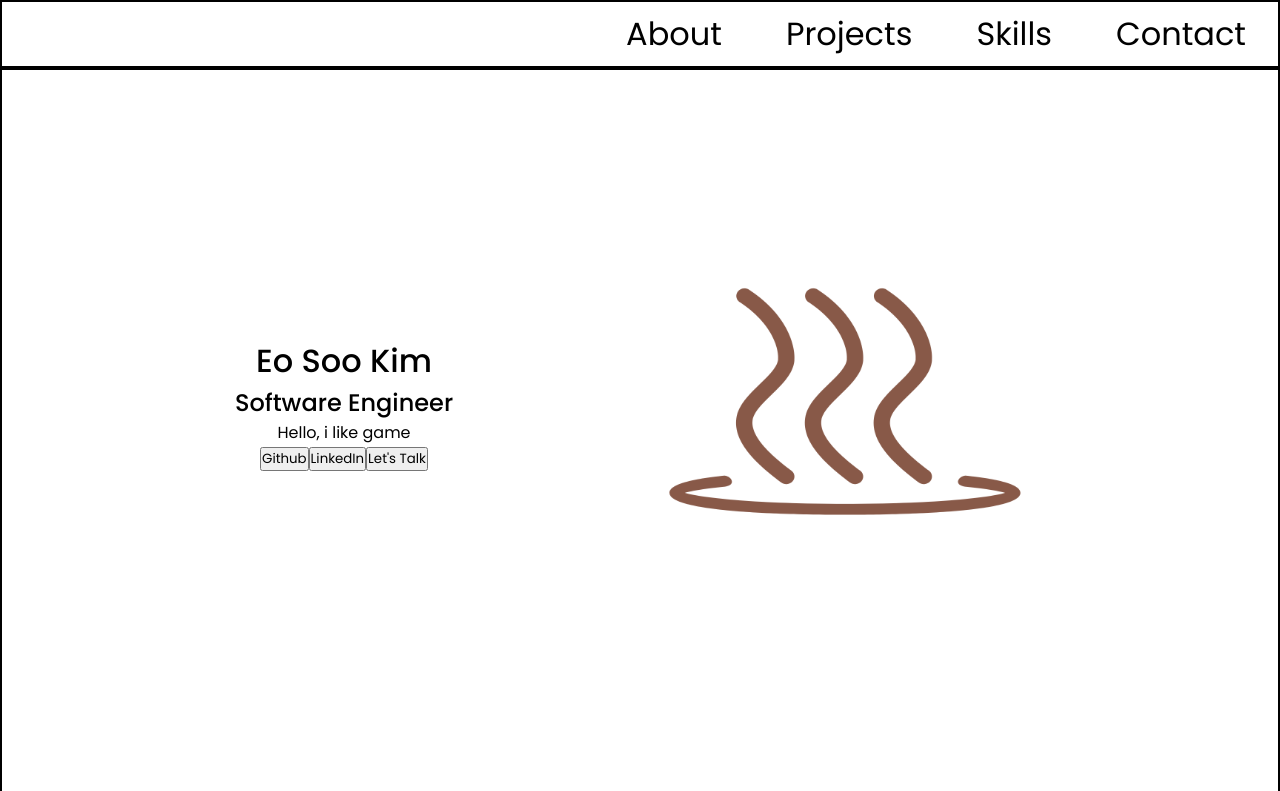
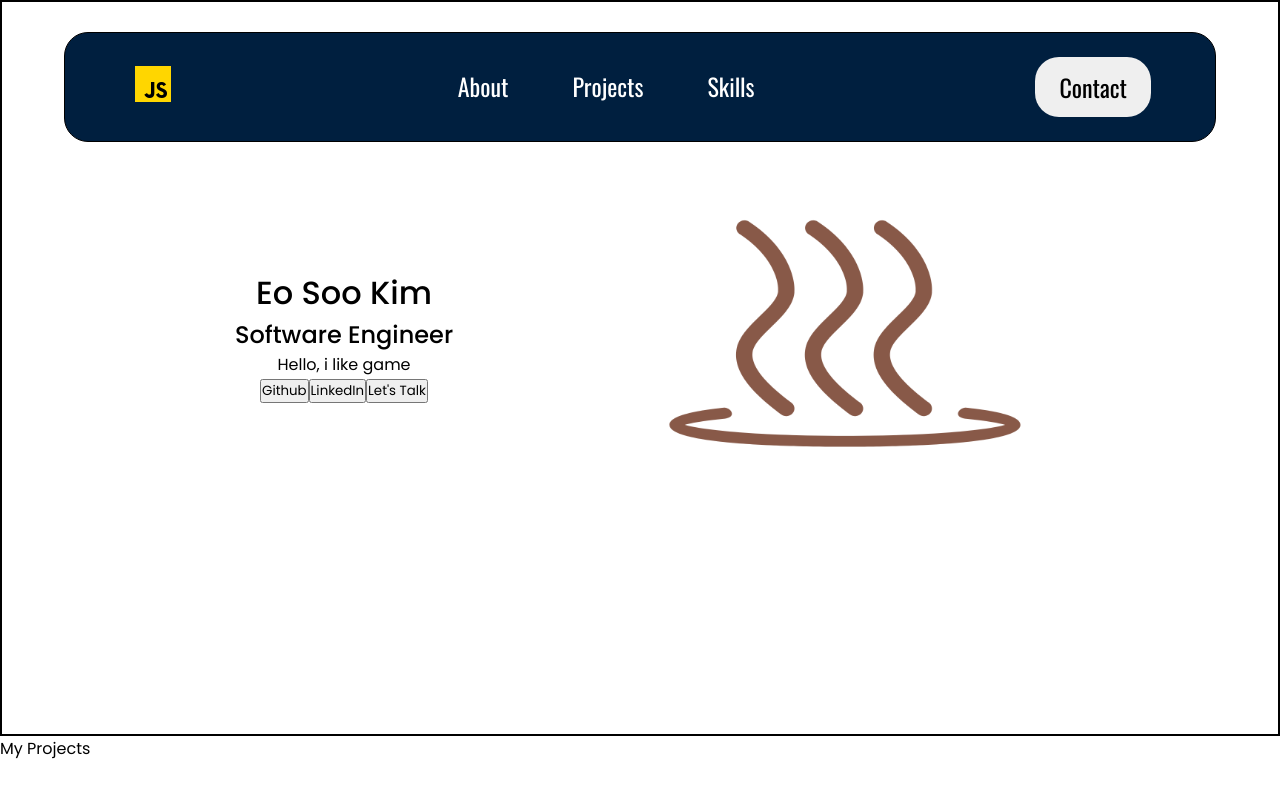
Before and after one commit to eosook/portfolio, a React (Vite) app: page / in a window 1280 px wide. Shown: the top 791 px of the page. Built offline with nearby package versions, Linux system fonts and the light colour scheme.

Commit message:
adds animation to header when it is no longer at the top of the page

```diff
--- a/src/App.jsx
+++ b/src/App.jsx
@@ -1,17 +1,22 @@
-import { useState } from "react";
+import { useState, useRef } from "react";
 import "./App.scss";
 import Header from "./components/Header/Header";
 import About from "./components/About/About";
 import Projects from "./components/Projects/Projects";
-import Skills from "./components/Skills/Skills"
+import Skills from "./components/Skills/Skills";
 import Contact from "./components/Contact/Contact";
 import Footer from "./components/Footer/Footer";
+import visibleOnScreen from "./observer";
 
 function App() {
+  const refs = [useRef()];
+  const isVisible = visibleOnScreen(refs);
   return (
     <div class="portfolio">
-      <Header />
-      <About />
+      <Header visible={isVisible[0]}/>
+      <div key={0} ref={refs[0]} className={isVisible[0] ? "portfolio__section-visible" : "portfolio__section-invisible"}>
+        <About />
+      </div>
       <Projects />
       <Skills />
       <Contact />
--- a/src/App.scss
+++ b/src/App.scss
@@ -14,3 +14,15 @@
 button{
   cursor: pointer;
 }
+
+.portfolio{
+
+  &__section{
+    &-visible{
+      opacity: 1;
+    }
+    &-invisible{
+      opacity: 0;
+    }
+  }
+}
--- a/src/components/About/About.scss
+++ b/src/components/About/About.scss
@@ -1,6 +1,8 @@
 @use "../../styles/fonts" as *;
 @use "../../styles/mixins" as *;
 @use "../../styles/media-queries" as *;
+@use "../../styles/colors" as *;
+@use "../../styles/animations" as *;
 
 .about {
   border: 2px solid black;
--- a/src/components/Contact/Contact.scss
+++ b/src/components/Contact/Contact.scss
@@ -1,6 +1,8 @@
 @use "../../styles/fonts" as *;
 @use "../../styles/mixins" as *;
 @use "../../styles/media-queries" as *;
+@use "../../styles/colors" as *;
+@use "../../styles/animations" as *;
 
 .contact{
     padding: 2rem;
--- a/src/components/ContactForm/ContactForm.scss
+++ b/src/components/ContactForm/ContactForm.scss
@@ -1,6 +1,8 @@
 @use "../../styles/fonts" as *;
 @use "../../styles/mixins" as *;
 @use "../../styles/media-queries" as *;
+@use "../../styles/colors" as *;
+@use "../../styles/animations" as *;
 
 .contact-form{
     &__input{
--- a/src/components/Footer/Footer.scss
+++ b/src/components/Footer/Footer.scss
@@ -1,6 +1,8 @@
 @use "../../styles/fonts" as *;
 @use "../../styles/mixins" as *;
 @use "../../styles/media-queries" as *;
+@use "../../styles/colors" as *;
+@use "../../styles/animations" as *;
 
 .footer{
     border: 2px solid black;
--- a/src/components/Header/Header.jsx
+++ b/src/components/Header/Header.jsx
@@ -1,14 +1,28 @@
 import "./Header.scss";
+import logo from "../../assets/images/javascript-logo.png";
+import { useState, useEffect } from "react";
 
-export default function Header() {
+export default function Header({visible}) {
+  const [hasScrolled, setHasScrolled] = useState(false);
+
+  useEffect(() => {
+    if (visible == false){
+      setHasScrolled(true);
+    }
+  }, [visible]);
   return (
-    <div className="header">
+    <div className={hasScrolled ? (visible ? "header header__reverse" : "header header__expand") : "header"}>
+      <div className="header__logo">
+        <img src={logo} className="header__logo-image"></img>
+      </div>
       <ul className="header__list">
         <li className="header__list-item">About</li>
         <li className="header__list-item">Projects</li>
         <li className="header__list-item">Skills</li>
-        <li className="header__list-item">Contact</li>
       </ul>
+      <div className="header__contact">
+        <button className="header__contact-button">Contact</button>
+      </div>
     </div>
   );
 }
--- a/src/components/Header/Header.scss
+++ b/src/components/Header/Header.scss
@@ -1,25 +1,58 @@
 @use "../../styles/fonts" as *;
 @use "../../styles/mixins" as *;
 @use "../../styles/media-queries" as *;
+@use "../../styles/colors" as *;
+@use "../../styles/animations" as *;
 
 .header {
-  width: 100%;
-  border: 2px solid black;
+  position: fixed;
+  width: calc(100% - 8rem);
+  z-index: 1;
+  padding: 0.5rem 3rem;
+  margin: 2rem 4rem;
+  border: 1px solid black;
+  border-radius: 24px;
+  background-color: #001f3f;
+  display: flex;
+  justify-content: space-between;
+  align-items: center;
+
+  @include tablet {
+    padding: 1.5rem 4rem;
+  }
+
+  &__reverse{
+    animation: 0.25s ease-in 0s reverseExpand;
+  }
+
+  &__expand{
+    margin: 0;
+    width: 100%;
+    border-radius: 0;
+    animation: 0.25s ease-in 0s expand;
+  }
 
   &__list {
     display: flex;
-    justify-content: right;
     list-style-type: none;
     gap: 4rem;
-    padding: 0.5rem 2rem;
-    width: 100%;
     &-item {
-      font-family: $poppins-font;
-      font-size: 2rem;
+      font-family: $oswald-font;
+      font-size: 1.5rem;
+      color: white;
+      border-bottom: 3px solid transparent;
 
       &:hover {
         cursor: pointer;
+        color: $highlighted-blue;
+        border-bottom: 3px solid $highlighted-blue;
       }
     }
   }
+
+  &__contact {
+    &-button {
+      @include button;
+    }
+  }
 }
--- /dev/null
+++ b/src/observer.jsx
@@ -0,0 +1,39 @@
+import { useEffect, useState } from "react";
+
+export default function visibleOnScreen(refs, rootMargin = "0px") {
+    const [isIntersecting, setIntersecting] = useState([]);
+
+    useEffect(() => {
+      const observer = new IntersectionObserver(
+        (entries) => {
+          entries.forEach((entry, index) => {
+            setIntersecting(prev => {
+              const newState = [...prev];
+              newState[index] = entry.isIntersecting;
+              return newState;
+            });
+          });
+        },
+        {
+          rootMargin,
+          threshold: 1,
+        }
+      );
+
+      refs.forEach(ref => {
+        if (ref.current) {
+          observer.observe(ref.current);
+        }
+      });
+
+      return () => {
+        refs.forEach(ref => {
+          if (ref.current) {
+            observer.unobserve(ref.current);
+          }
+        });
+      };
+    }, [refs, rootMargin]);
+
+    return isIntersecting;
+}
--- /dev/null
+++ b/src/styles/_animations.scss
@@ -0,0 +1,29 @@
+@use "./colors" as *;
+@use "./media-queries" as *;
+@use "./fonts" as *;
+
+@keyframes expand{
+    0%{
+      margin: 2rem 4rem;
+      width: calc(100% - 8rem);
+      border-radius: 24px;
+    }
+    100%{
+      margin: 0;
+      width: 100%;
+      border-radius: 0;
+    }
+  }
+
+  @keyframes reverseExpand{
+    0%{
+        margin: 0;
+        width: 100%;
+        border-radius: 0;
+    }
+    100%{
+      margin: 2rem 4rem;
+      width: calc(100% - 8rem);
+      border-radius: 24px;
+    }
+  }
--- /dev/null
+++ b/src/styles/_colors.scss
@@ -0,0 +1,4 @@
+$highlighted-blue: #44b6fc;
+
+$button-primary: #2d00df;
+$button-secondary: #2d00df;
--- a/src/styles/_mixins.scss
+++ b/src/styles/_mixins.scss
@@ -0,0 +1,16 @@
+@use "./colors" as *;
+@use "./media-queries" as *;
+@use "./fonts" as *;
+
+@mixin button{
+    border: none;
+    padding: 0.75rem 1.5rem;
+    border-radius: 24px;
+    font-family: $oswald-font;
+    font-size: 1.5rem;
+
+    &:hover{
+        background-color: $button-primary;
+        color: white;
+    }
+}
```
